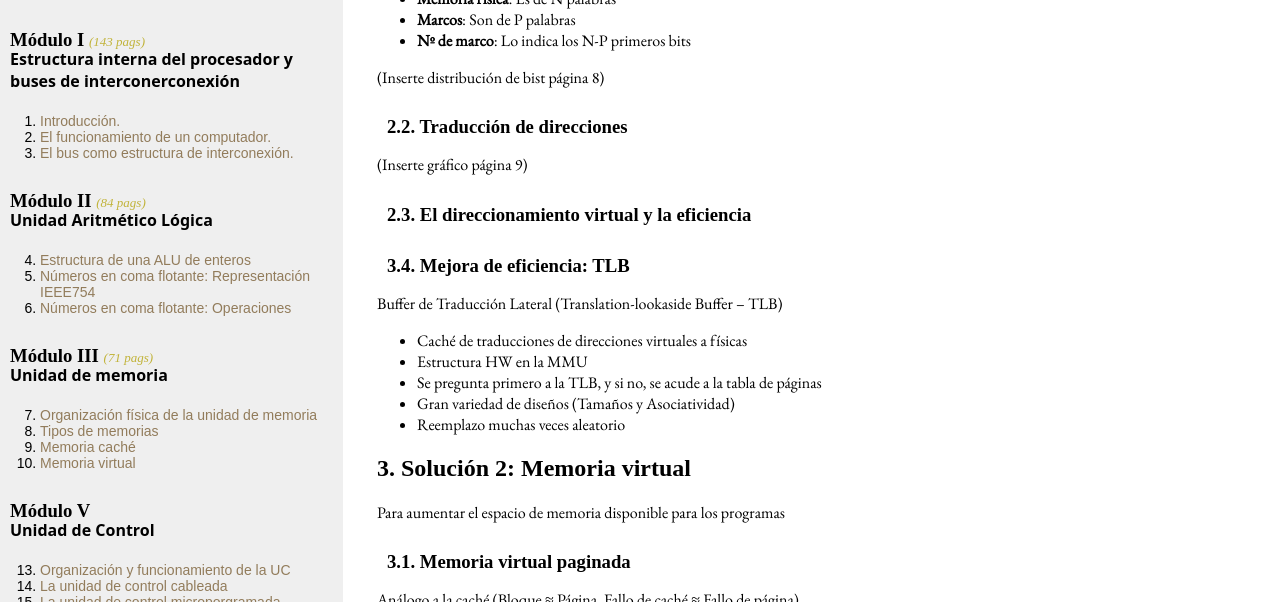
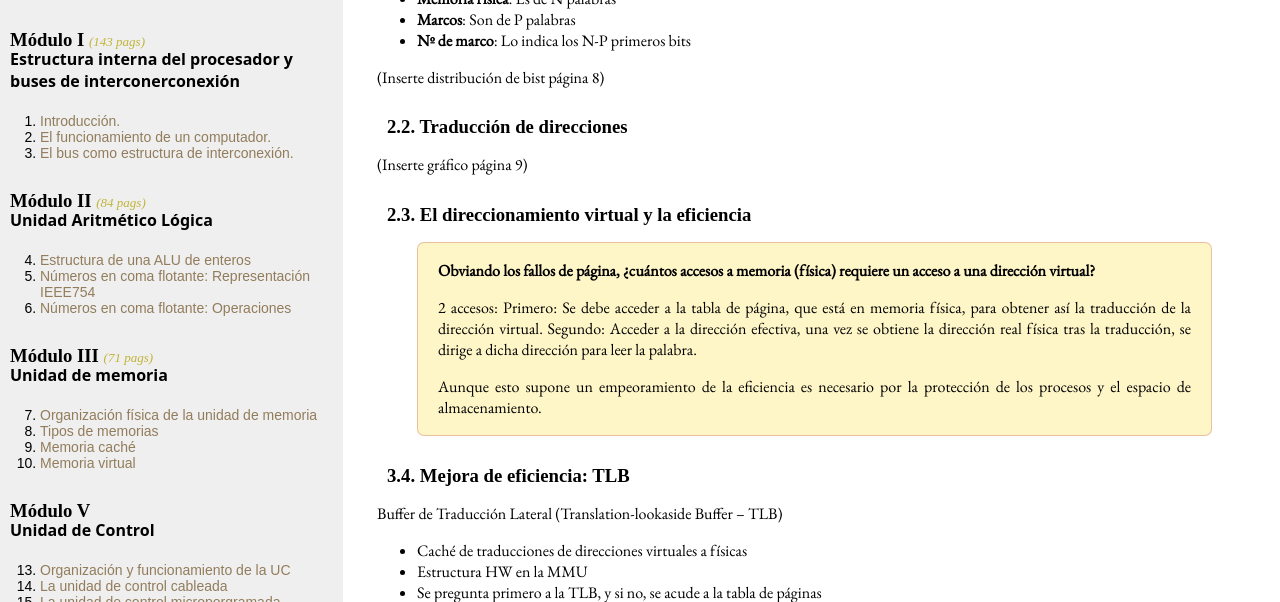
Before and after one commit to dkaerit/EDC, a Jekyll site: the page built from _posts/2020-10-05-TEMA10.md, in a window 1280 px wide and 900 px high, scrolled down 905 px, cut to the strip 0-602 px from the top of the window. Built offline with Jekyll 4.4.1, drawn with Linux system fonts in a browser that asks for light colours; some web fonts are replaced; some of the changed text lies outside the part shown.

Commit message:
Update 2020-10-05-TEMA10.md

```diff
--- a/_posts/2020-10-05-TEMA10.md
+++ b/_posts/2020-10-05-TEMA10.md
@@ -33,12 +33,19 @@ Para la protección de los procesos se utilizan direcciones virtuales (Hay que t
 
 (Inserte distribución de bist página 8)
 
-
 ### 2.2. Traducción de direcciones
 
 (Inserte gráfico página 9)
 
 ### 2.3. El direccionamiento virtual y la eficiencia
+
+> **Obviando los fallos de página, ¿cuántos accesos a memoria (física) requiere un acceso a una dirección virtual?**
+>
+> 2 accesos:
+> Primero: Se debe acceder a la tabla de página, que está en memoria física, para obtener así la traducción de la dirección virtual.
+> Segundo: Acceder a la dirección efectiva, una vez se obtiene la dirección real física tras la traducción, se dirige a dicha dirección para leer la palabra.
+>
+> Aunque esto supone un empeoramiento de la eficiencia es necesario por la protección de los procesos y el espacio de almacenamiento.
 
 ### 3.4. Mejora de eficiencia: TLB
 Buffer de Traducción Lateral (Translation-lookaside Buffer – TLB)
@@ -48,7 +55,6 @@ Buffer de Traducción Lateral (Translation-lookaside Buffer – TLB)
 - Se pregunta primero a la TLB, y si no, se acude a la tabla de páginas
 - Gran variedad de diseños (Tamaños y Asociatividad)
 - Reemplazo muchas veces aleatorio
-
 
 ## 3. Solución 2: Memoria virtual
 Para aumentar el espacio de memoria disponible para los programas
@@ -80,6 +86,9 @@ Si se tiene un fallo de página entonces va al almacenamiento secundario.
 
 (inserte gráfico de la proporcionalidad Tamaño grande Tamaño pequeño)
 
+- Asociatividad
+- Mecanismo de escritura
+
 ### 3.4. Combinación memoria virtual y caché
 
 ## 4. Soporte hardware
```
